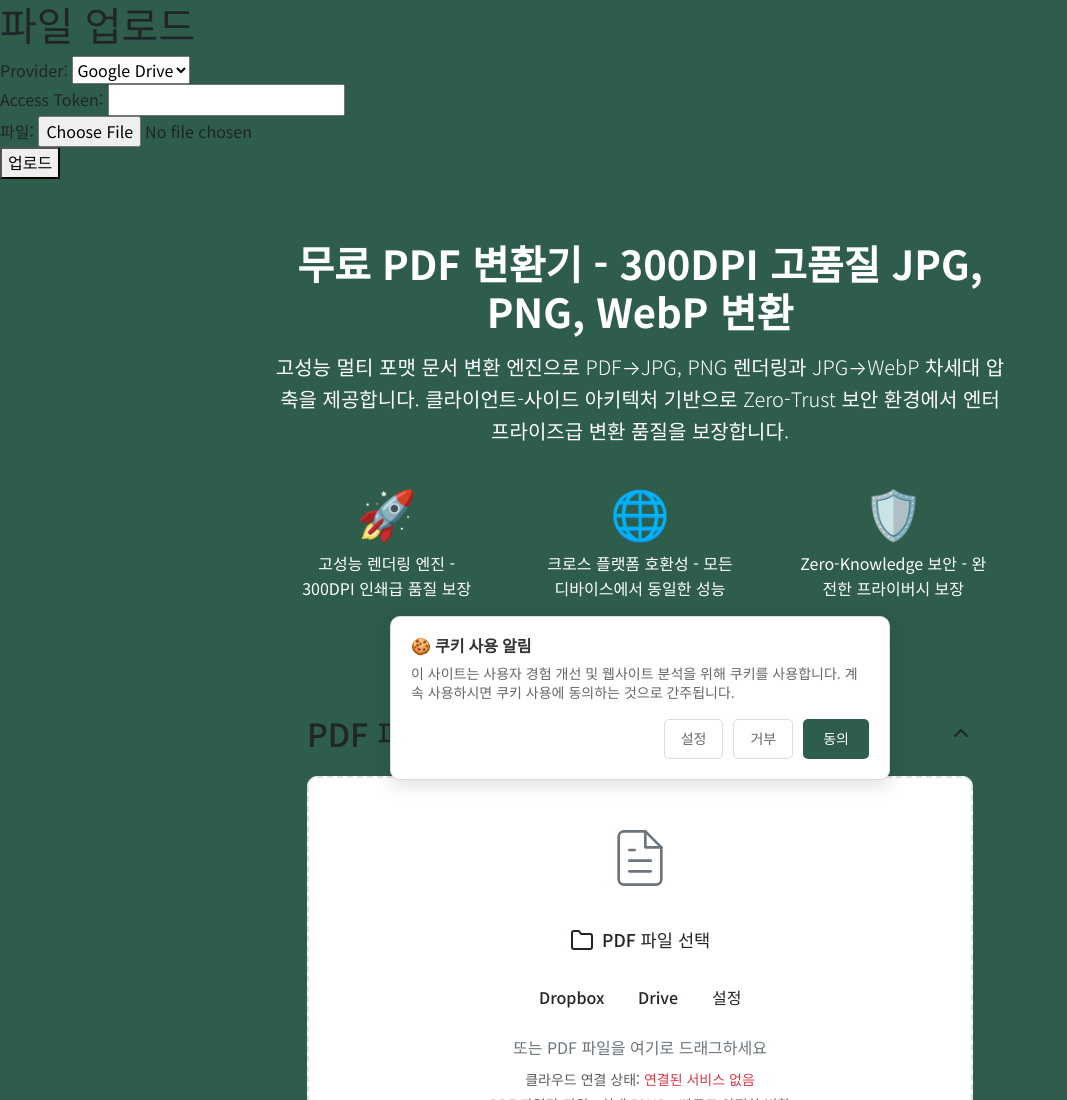
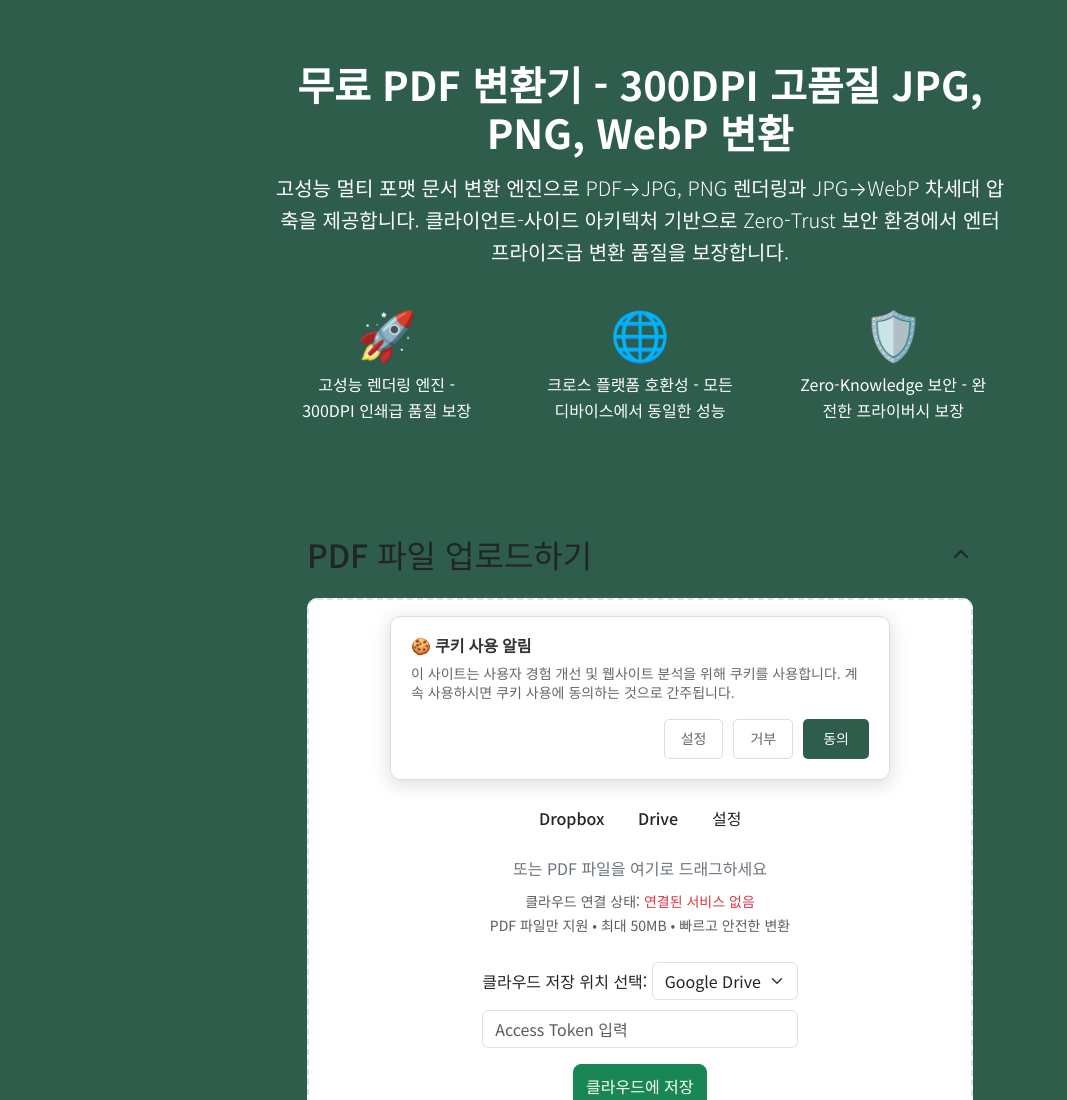
Before and after one commit to Hoddoc/pdfjpgtool, a website: page index.html in a window 1280 px wide. Shown: the top 1100 px of the page, without its empty margins (0-1067 px from the left). Drawn offline with nearby package versions, Linux system fonts and the light colour scheme; a script that the page names is missing.

Commit message:
Update index.html

```diff
--- a/index.html
+++ b/index.html
@@ -6,18 +6,7 @@
   <title>파일 업로드</title>
 </head>
 <body>
-  <h1>파일 업로드</h1>
-  <form id="uploadForm">
-    <label>Provider:
-      <select id="provider">
-        <option value="google">Google Drive</option>
-        <option value="dropbox">Dropbox</option>
-      </select>
-    </label><br>
-    <label>Access Token: <input type="text" id="access_token" /></label><br>
-    <label>파일: <input type="file" id="fileInput" /></label><br>
-    <button type="submit">업로드</button>
-  </form>
+
 
     <meta charset="UTF-8">
     <meta name="viewport" content="width=device-width, initial-scale=1.0">
```
